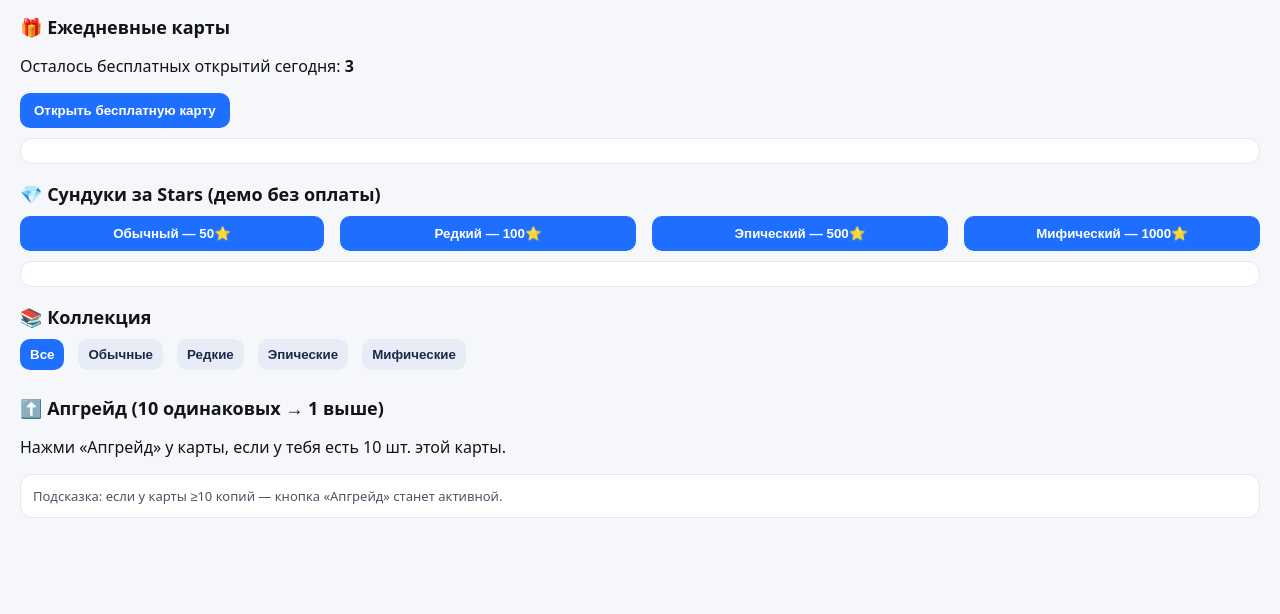
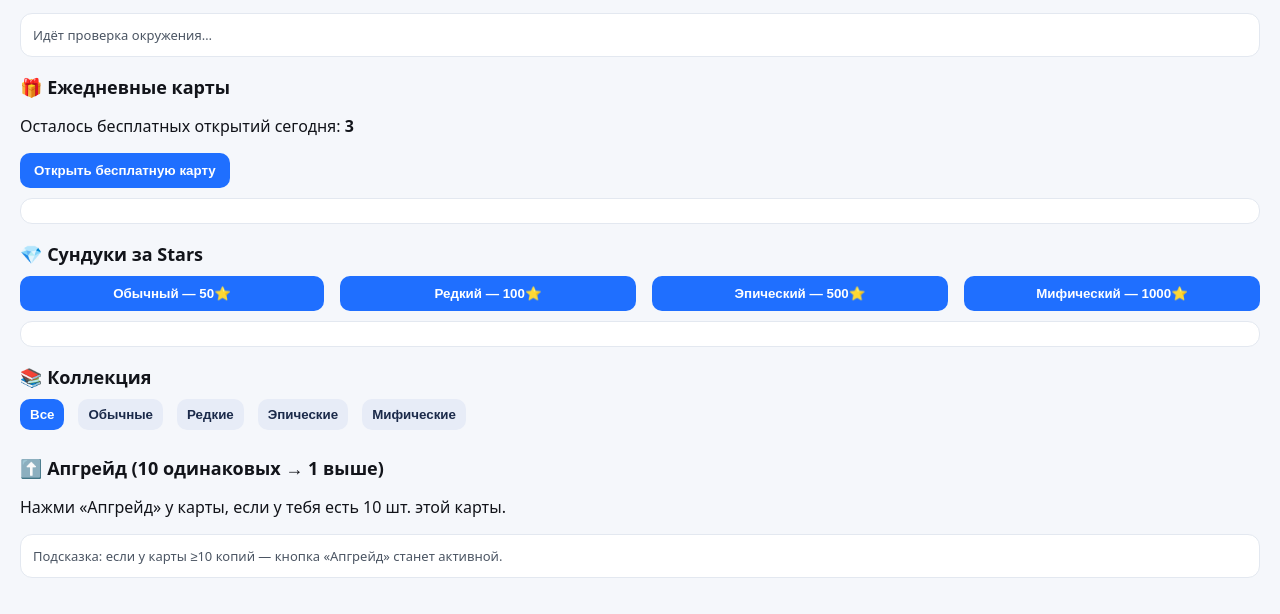
Before and after one commit to xajiug/kharibie, a plain HTML site: page index.html in a window 1280 px wide. Shown: the part 56-670 px from the top of the page. Drawn offline with Linux system fonts and the light colour scheme.

Commit message:
Update index.html

```diff
--- a/index.html
+++ b/index.html
@@ -2,12 +2,16 @@
 <html lang="ru">
 <head>
   <meta charset="UTF-8" />
+  <!-- важно: отключаем зум и дайбл-тап -->
   <meta name="viewport" content="width=device-width, initial-scale=1, maximum-scale=1, user-scalable=no" />
   <title>Monster Cards</title>
   <link rel="stylesheet" href="style.css" />
 </head>
 <body>
   <h1>🃏 Monster Cards</h1>
+
+  <!-- 🔧 Диагностика окружения -->
+  <div id="debug" class="panel small">Идёт проверка окружения…</div>
 
   <section id="daily">
     <h2>🎁 Ежедневные карты</h2>
@@ -17,7 +21,7 @@
   </section>
 
   <section id="chests">
-    <h2>💎 Сундуки за Stars (демо без оплаты)</h2>
+    <h2>💎 Сундуки за Stars</h2>
     <div class="chest-row">
       <button data-chest="common">Обычный — 50⭐</button>
       <button data-chest="rare">Редкий — 100⭐</button>
```
